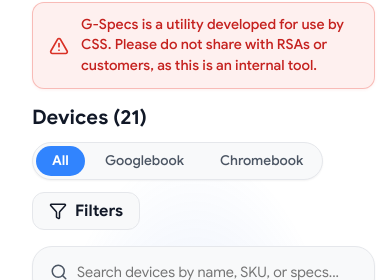
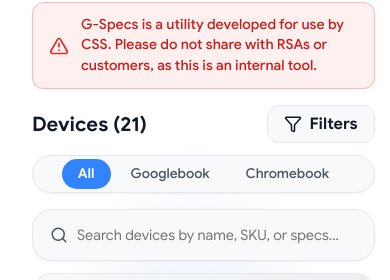
Before and after one commit to CBTraining/gspecs, a React (Vite) app: page / in a window 390 px wide. Shown: the part 157-437 px from the top of the page. Built offline with nearby package versions, Linux system fonts and the light colour scheme; no server answers.

Commit message:
Position Filters button to the right of Devices count on mobile

```diff
--- a/src/components/DeviceList.jsx
+++ b/src/components/DeviceList.jsx
@@ -82,40 +82,18 @@
         </span>
       </div>
 
-      <div style={{ display: 'flex', justifyContent: 'space-between', alignItems: 'center', marginBottom: '1rem', marginTop: '1rem', flexWrap: 'wrap', gap: '0.75rem' }}>
-        <h2 style={{ fontSize: '1.25rem', fontWeight: '700' }}>Devices ({filteredDevices.length})</h2>
+      <div className="device-list-controls">
+        <h2 className="device-list-title">Devices ({filteredDevices.length})</h2>
 
         {/* Device Type Toggle Pills */}
-        <div
-          style={{
-            display: 'flex',
-            alignItems: 'center',
-            gap: '0.25rem',
-            backgroundColor: 'var(--surface-color)',
-            border: '1px solid var(--border-color)',
-            padding: '3px',
-            borderRadius: '2rem',
-            boxShadow: 'var(--shadow-sm)'
-          }}
-        >
+        <div className="device-type-pills">
           {['All', 'Googlebook', 'Chromebook'].map((type) => {
             const isActive = currentDeviceType === type;
             return (
               <button
                 key={type}
                 onClick={() => handleSelectDeviceType(type)}
-                style={{
-                  border: 'none',
-                  backgroundColor: isActive ? 'var(--accent-color)' : 'transparent',
-                  color: isActive ? '#ffffff' : 'var(--text-secondary)',
-                  padding: '0.4rem 1rem',
-                  borderRadius: '1.5rem',
-                  fontSize: '0.85rem',
-                  fontWeight: isActive ? '700' : '500',
-                  cursor: 'pointer',
-                  transition: 'all 0.2s ease',
-                  outline: 'none'
-                }}
+                className={`device-type-pill-btn ${isActive ? 'active' : ''}`}
               >
                 {type}
               </button>
@@ -124,23 +102,13 @@
         </div>
 
         <button
-          className="btn-secondary"
+          className="btn-secondary device-filter-btn"
           onClick={() => setIsFilterOpen(true)}
-          style={{ display: 'flex', alignItems: 'center', gap: '0.5rem', padding: '0.5rem 1rem', position: 'relative' }}
         >
           <Filter size={18} />
           <span>Filters</span>
           {totalActiveFilters > 0 && (
-            <span style={{
-              position: 'absolute',
-              top: '-4px',
-              right: '-4px',
-              width: '14px',
-              height: '14px',
-              backgroundColor: 'var(--accent-color)',
-              border: '2px solid var(--bg-color)',
-              borderRadius: '50%'
-            }} />
+            <span className="filter-active-badge" />
           )}
         </button>
       </div>
--- a/src/styles/layout.css
+++ b/src/styles/layout.css
@@ -351,3 +351,88 @@
   background-color: var(--surface-hover);
   box-shadow: 0 0 15px rgba(49, 132, 254, 0.25);
 }
+
+/* Device List Header Controls (Responsive: Filters on right of Devices on mobile) */
+.device-list-controls {
+  display: flex;
+  justify-content: space-between;
+  align-items: center;
+  flex-wrap: wrap;
+  gap: 0.75rem;
+  margin-top: 1rem;
+  margin-bottom: 1rem;
+}
+
+.device-list-title {
+  font-size: 1.25rem;
+  font-weight: 700;
+  margin: 0;
+  order: 1;
+}
+
+.device-filter-btn {
+  display: flex;
+  align-items: center;
+  gap: 0.5rem;
+  padding: 0.5rem 1rem;
+  position: relative;
+  order: 2;
+}
+
+.filter-active-badge {
+  position: absolute;
+  top: -4px;
+  right: -4px;
+  width: 14px;
+  height: 14px;
+  background-color: var(--accent-color);
+  border: 2px solid var(--bg-color);
+  border-radius: 50%;
+}
+
+.device-type-pills {
+  display: flex;
+  align-items: center;
+  gap: 0.25rem;
+  background-color: var(--surface-color);
+  border: 1px solid var(--border-color);
+  padding: 3px;
+  border-radius: 2rem;
+  box-shadow: var(--shadow-sm);
+  order: 3;
+  width: 100%;
+  justify-content: center;
+}
+
+.device-type-pill-btn {
+  border: none;
+  background-color: transparent;
+  color: var(--text-secondary);
+  padding: 0.4rem 1rem;
+  border-radius: 1.5rem;
+  font-size: 0.85rem;
+  font-weight: 500;
+  cursor: pointer;
+  transition: all 0.2s ease;
+  outline: none;
+}
+
+.device-type-pill-btn.active {
+  background-color: var(--accent-color);
+  color: #ffffff;
+  font-weight: 700;
+}
+
+@media (min-width: 768px) {
+  .device-list-title {
+    order: 1;
+  }
+  .device-type-pills {
+    order: 2;
+    width: auto;
+    justify-content: flex-start;
+  }
+  .device-filter-btn {
+    order: 3;
+  }
+}
```
Also changed, not shown: 12 other files (tests, documents, lock files or other folders).
